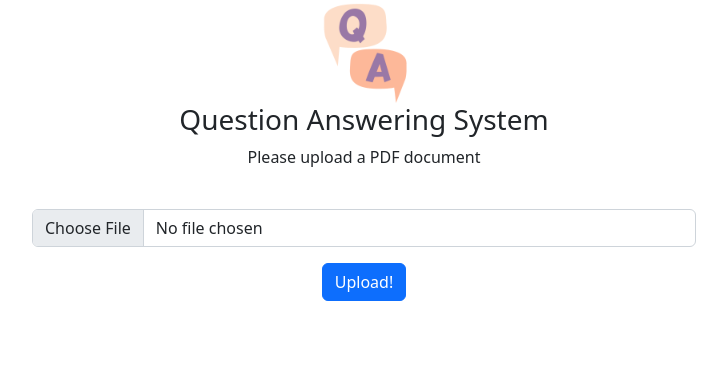
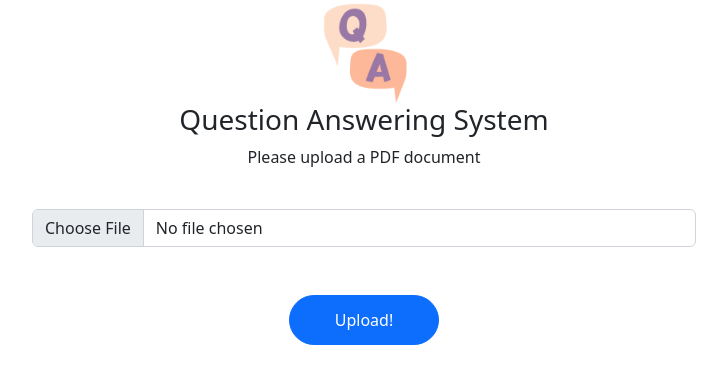
Before and after one commit to algonacci/Macain, a Flask app: page / in a window 1280 px wide. Shown: the part 146-530 px from the top of the page, without its empty margins (276-1003 px from the left). Run offline with Flask 2, Linux system fonts and the light colour scheme; some libraries are stand-ins or nearby versions.

Commit message:
add micro interaction on button upload

```diff
--- a/app.py
+++ b/app.py
@@ -34,6 +34,8 @@ def studio():
             document_store = md.document_store(preprocessed)
             studio.pipeline = md.question_answer_pipeline(document_store)
             return render_template("studio.html")
+        else:
+            return "Upload PDF Document!"
     else:
         return "Not Allowed!"
 
--- /dev/null
+++ b/static/css/button.css
@@ -0,0 +1,34 @@
+#submitForm {
+  margin: auto;
+}
+
+.button {
+  display: block;
+  height: 50px;
+  width: 150px;
+  text-align: center;
+  background: #0d6efd;
+  font-size: 1em;
+  border: 2px solid #0d6efd;
+  border-radius: 500px !important;
+  color: #0d6efd;
+  background-color: #0d6efd;
+  transition: all 0.5s ease;
+}
+
+.loader {
+  font-size: 0;
+  height: 60px;
+  width: 120px;
+  background: transparent;
+  border: 4px solid #0d6efd;
+  border-radius: 50%;
+  border-top-color: transparent;
+  animation: animate 1s 0.5s linear infinite;
+}
+
+@keyframes animate {
+  100% {
+    transform: rotate(360deg);
+  }
+}
--- a/templates/index.html
+++ b/templates/index.html
@@ -6,6 +6,7 @@
     <meta name="viewport" content="width=device-width, initial-scale=1.0" />
     <title>Macain</title>
     <!-- Bootstrap -->
+    <link rel="stylesheet" href="/static/css/button.css" />
     <link
       href="https://cdn.jsdelivr.net/npm/bootstrap@5.2.0-beta1/dist/css/bootstrap.min.css"
       rel="stylesheet"
@@ -38,14 +39,29 @@
               <label for="file" class="form-label"></label>
               <input class="form-control" type="file" id="file" name="file" />
               <input
-                class="btn btn-primary mt-3"
+                class="btn btn-primary button mt-5"
                 type="submit"
                 value="Upload!"
+                id="submitForm"
               />
             </form>
           </div>
         </div>
       </div>
     </div>
+
+    <script src="https://ajax.googleapis.com/ajax/libs/jquery/3.2.1/jquery.min.js"></script>
+    <script>
+      $(document).ready(function () {
+        $("#submitForm").click(function () {
+          $(this).addClass("loader");
+          $(this).addClass("disabled");
+
+          setTimeout(function () {
+            $("#submitForm").removeClass("loader");
+          }, 60000);
+        });
+      });
+    </script>
   </body>
 </html>
```
